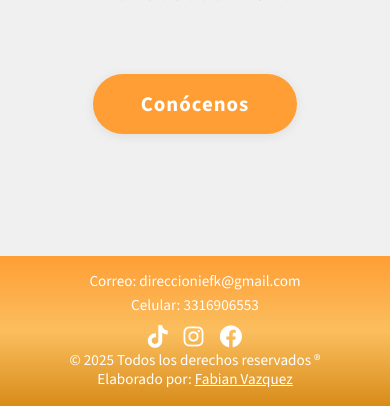
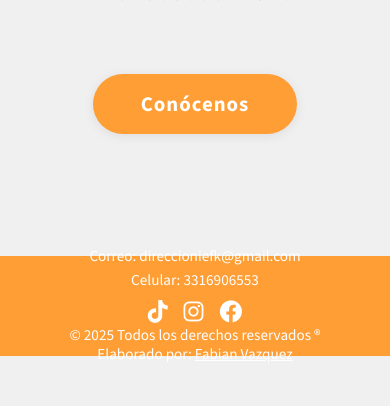
Before and after one commit to iFabixn/iefk, a PHP site: page / in a window 390 px wide. Shown: the part 649-1055 px from the top of the page. After the commit the page ends 1011 px from the top, so only its background shows below. Run offline with PHP 8.4, Linux system fonts and the light colour scheme.

Commit message:
footer error

```diff
--- a/styles2.css
+++ b/styles2.css
@@ -244,17 +244,11 @@ body.menu-open {
   .cenefa-footer {
     position: relative;
     width: 100vw;
-    height: 150px;
     min-height: 60px;
     padding-bottom: env(safe-area-inset-bottom);
     box-sizing: border-box;
     z-index: 100;
-    background: linear-gradient(
-      to bottom,
-      #ff9e35 0%,
-      #fbbe5e 50%,
-      #d88c1a 100%
-    );
+    background: #ff9e35;
     border-radius: 0;
     display: flex;
     align-items: center;
@@ -289,7 +283,6 @@ body.menu-open {
     transition: color 0.2s, transform 0.2s;
   }
   .social-icon:hover i {
-    color: #d88c1a;
     transform: scale(1.2);
   }
 }
```
Also changed, not shown: 1 other file.
